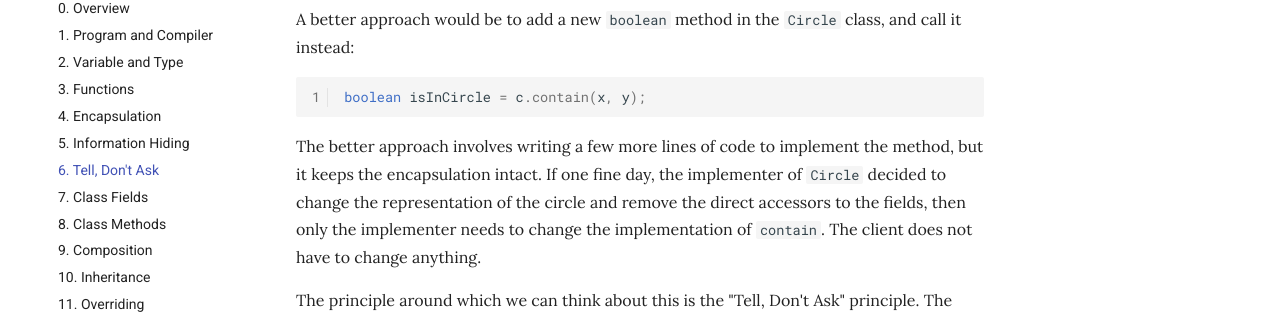
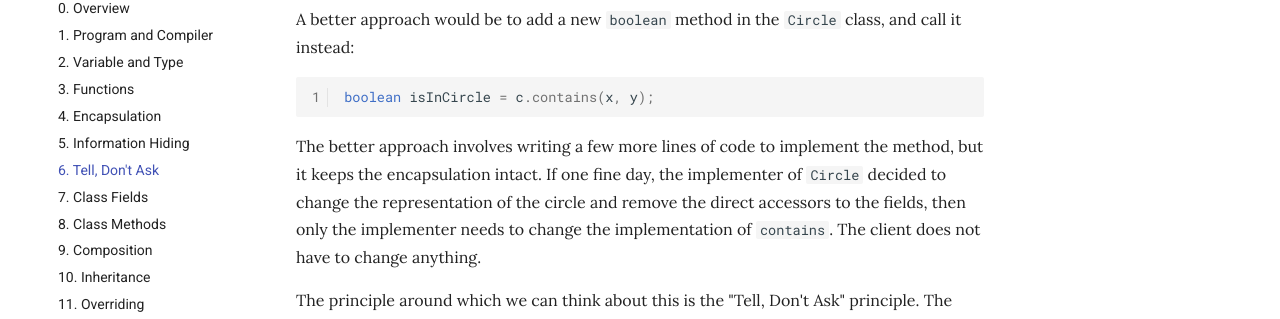
Before and after one commit to nus-cs2030s/2021-s2, an MkDocs documentation site: the page built from docs/06-tell-dont-ask.md, in a window 1280 px wide and 900 px high, scrolled down 1576 px. Shown: the part 172-491 px from the top of the window. Built offline with MkDocs 1.6.1 and Material for MkDocs 9.7.7, drawn with Linux system fonts in a browser that asks for light colours.

Commit message:
Fix type

````diff
--- a/docs/06-tell-dont-ask.md
+++ b/docs/06-tell-dont-ask.md
@@ -69,10 +69,10 @@ where `c` is a `Circle` object.
 
 A better approach would be to add a new `boolean` method in the `Circle` class, and call it instead:
 ```Java
-boolean isInCircle = c.contain(x, y);
+boolean isInCircle = c.contains(x, y);
 ```
 
-The better approach involves writing a few more lines of code to implement the method, but it keeps the encapsulation intact.  If one fine day, the implementer of `Circle` decided to change the representation of the circle and remove the direct accessors to the fields, then only the implementer needs to change the implementation of `contain`.  The client does not have to change anything.
+The better approach involves writing a few more lines of code to implement the method, but it keeps the encapsulation intact.  If one fine day, the implementer of `Circle` decided to change the representation of the circle and remove the direct accessors to the fields, then only the implementer needs to change the implementation of `contains`.  The client does not have to change anything.
 
 The principle around which we can think about this is the "Tell, Don't Ask" principle.  The client should tell a `Circle` object what to do (compute the circumference), instead of asking "what is your radius?" to get the value of a field then perform the computation on the object's behalf.
 
````
